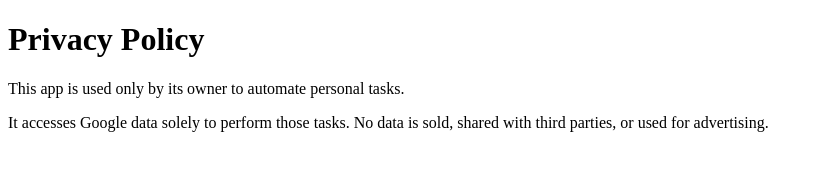
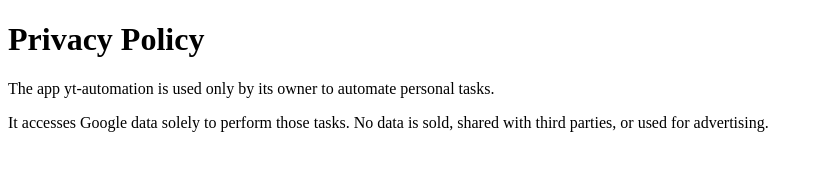
Before and after one commit to field210/field210.github.io, a plain HTML site: page privacy.html in a window 1280 px wide. Shown: the whole page, without its empty margins (0-823 px from the left). Drawn offline with Linux system fonts and the light colour scheme.

Commit message:
Update privacy.html

```diff
--- a/privacy.html
+++ b/privacy.html
@@ -2,6 +2,6 @@
    <html><head><title>Privacy Policy</title></head>
    <body>
      <h1>Privacy Policy</h1>
-     <p>This app is used only by its owner to automate personal tasks.</p>
+     <p>The app yt-automation is used only by its owner to automate personal tasks.</p>
      <p>It accesses Google data solely to perform those tasks. No data is sold, shared with third parties, or used for advertising.</p>
    </body></html>
```
